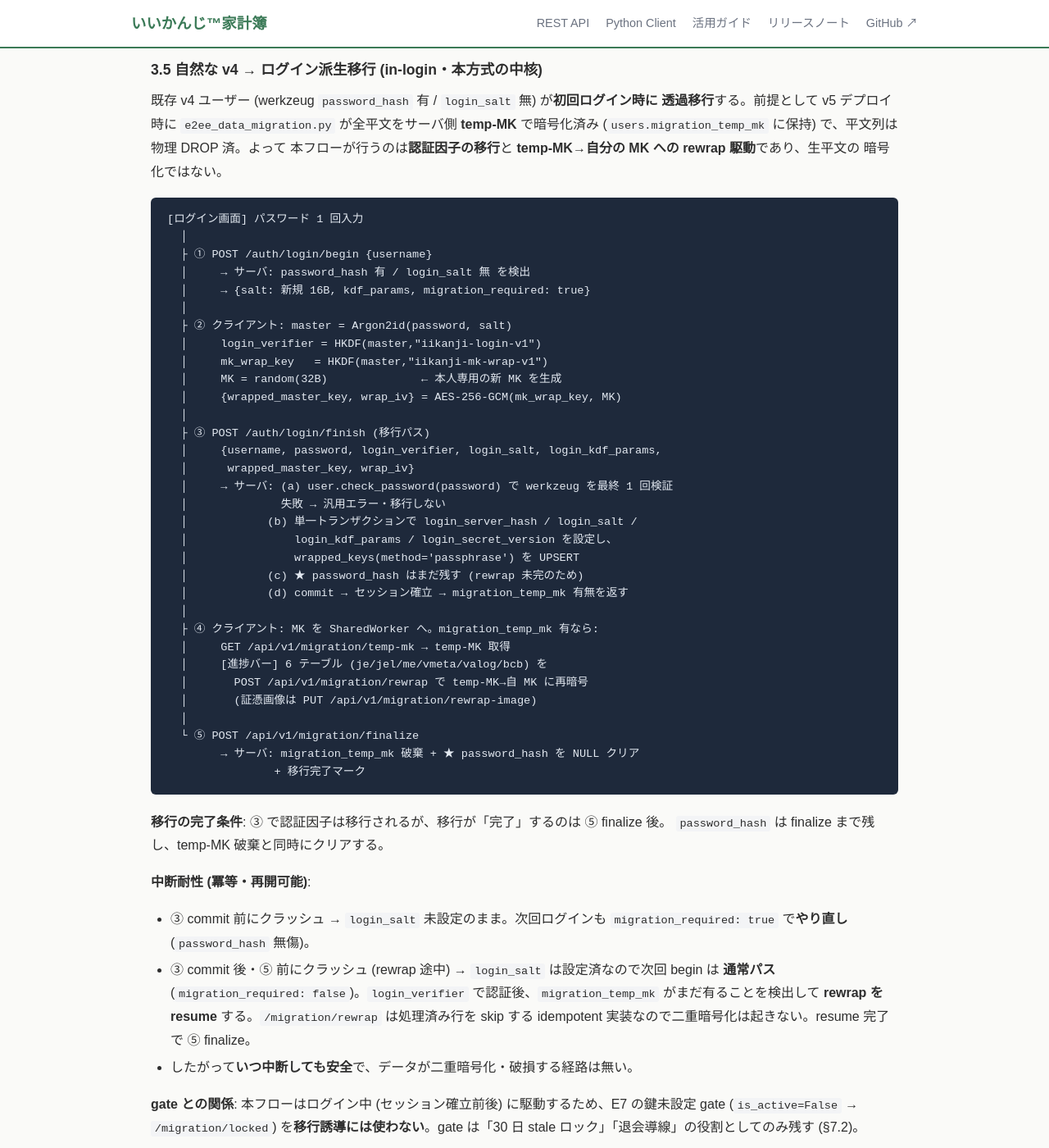
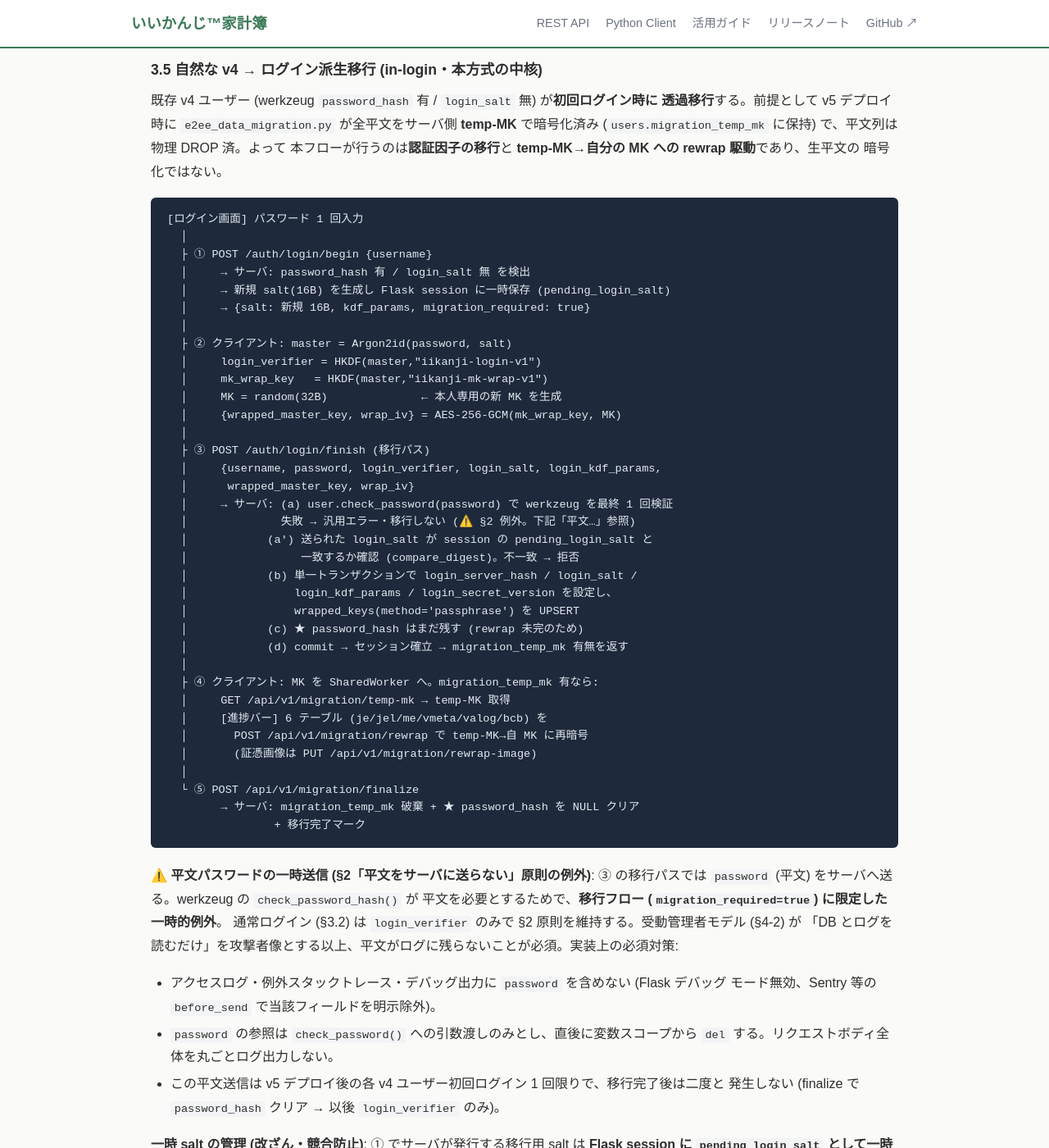
Before and after one commit to nananek/iikanji-kakeibo, a Jekyll site: the page built from docs/v5-e2ee/login-derived-mk.md, in a window 1280 px wide and 1400 px high, scrolled down 4184 px. Shown: the whole window at 82% size. Built offline with Jekyll 4.4.1, drawn with Linux system fonts in a browser that asks for light colours; our own code applies the rules of GitHub Pages for plain Markdown files; some of the changed text lies outside the part shown.

Commit message:
docs(e2ee): PR #391 レビュー反映 (平文PW注記/一時salt管理/文言整合) (#385)
claude-review request-changes 対応:
- Issue#1: §3.5 ③(a) の werkzeug 平文検証が §2「平文を送らない」原則の例外である旨を
  明記。ログ/スタックトレース/デバッグ出力からの password 除外・即時 del・移行フロー
  限定を必須対策として記載
- Issue#2: ① 発行の移行用 salt を Flask session に pending_login_salt として一時保存し、
  ③(a') で compare_digest 一致確認。中断後の salt 競合は session 上書きで解消
- Issue#3: §6 PR-2「破壊的に置換」→「/begin /finish を追加し旧 /login は PR-3 で廃止
  予定として残す (共存)」に文言修正
- 非blocking: /begin 定数時間応答は recovery の _dummy_check 同等方式、temp-mk/rewrap/
  finalize は既存 /api/v1 を再利用 (新 prefix を切らない) と §6 PR-2 に明記

Co-Authored-By: Claude Opus 4.8 <noreply@anthropic.com>

````diff
--- a/docs/v5-e2ee/login-derived-mk.md
+++ b/docs/v5-e2ee/login-derived-mk.md
@@ -154,6 +154,7 @@ HMAC の**メッセージ先頭にドメインラベル + `0x00`** を付けて
   │
   ├ ① POST /auth/login/begin {username}
   │     → サーバ: password_hash 有 / login_salt 無 を検出
+  │     → 新規 salt(16B) を生成し Flask session に一時保存 (pending_login_salt)
   │     → {salt: 新規 16B, kdf_params, migration_required: true}
   │
   ├ ② クライアント: master = Argon2id(password, salt)
@@ -166,7 +167,9 @@ HMAC の**メッセージ先頭にドメインラベル + `0x00`** を付けて
   │     {username, password, login_verifier, login_salt, login_kdf_params,
   │      wrapped_master_key, wrap_iv}
   │     → サーバ: (a) user.check_password(password) で werkzeug を最終 1 回検証
-  │              失敗 → 汎用エラー・移行しない
+  │              失敗 → 汎用エラー・移行しない (⚠️ §2 例外。下記「平文…」参照)
+  │            (a') 送られた login_salt が session の pending_login_salt と
+  │                 一致するか確認 (compare_digest)。不一致 → 拒否
   │            (b) 単一トランザクションで login_server_hash / login_salt /
   │                login_kdf_params / login_secret_version を設定し、
   │                wrapped_keys(method='passphrase') を UPSERT
@@ -183,6 +186,25 @@ HMAC の**メッセージ先頭にドメインラベル + `0x00`** を付けて
         → サーバ: migration_temp_mk 破棄 + ★ password_hash を NULL クリア
                 + 移行完了マーク
 ```
+
+**⚠️ 平文パスワードの一時送信 (§2「平文をサーバに送らない」原則の例外)**:
+③ の移行パスでは `password` (平文) をサーバへ送る。werkzeug の `check_password_hash()` が
+平文を必要とするためで、**移行フロー (`migration_required=true`) に限定した一時的例外**。
+通常ログイン (§3.2) は `login_verifier` のみで §2 原則を維持する。受動管理者モデル (§4-2) が
+「DB とログを読むだけ」を攻撃者像とする以上、平文がログに残らないことが必須。実装上の必須対策:
+- アクセスログ・例外スタックトレース・デバッグ出力に `password` を含めない (Flask デバッグ
+  モード無効、Sentry 等の `before_send` で当該フィールドを明示除外)。
+- `password` の参照は `check_password()` への引数渡しのみとし、直後に変数スコープから
+  `del` する。リクエストボディ全体を丸ごとログ出力しない。
+- この平文送信は v5 デプロイ後の各 v4 ユーザー初回ログイン 1 回限りで、移行完了後は二度と
+  発生しない (finalize で `password_hash` クリア → 以後 `login_verifier` のみ)。
+
+**一時 salt の管理 (改ざん・競合防止)**: ① でサーバが発行する移行用 salt は **Flask session に
+`pending_login_salt` として一時保存**し、③ で送られた `login_salt` と `compare_digest` で
+一致確認する (③ a')。これによりクライアントのバグや実装ミスで任意 salt が送られても弾ける
+(TLS 前提でも多層防御)。中断後 ① を呼び直すと新 salt で上書きされ、最後に呼んだ ① の salt で
+③ が成立する (前回 salt との競合は session 上書きで解消)。③ 成立後は `pending_login_salt` を
+session から削除する。
 
 **移行の完了条件**: ③ で認証因子は移行されるが、移行が「完了」するのは ⑤ finalize 後。
 `password_hash` は finalize まで残し、temp-MK 破棄と同時にクリアする。
@@ -233,12 +255,19 @@ OPAQUE (aPAKE) を使えば「サーバは salt 相当も見ない + 列挙耐
    (argon2.js + HKDF) と単体テスト (golden vector)。
 2. **PR-2 ログイン 2 ラウンド API + 透過移行パス**: `/auth/login/begin` `/finish` + サーバ側
    `server_hash` 保管。列挙耐性 (ダミー salt)。**§3.5 の移行 finish パス** (werkzeug 最終検証 +
-   login material 確立) を含む。既存 `/login` は破壊的に置換。マイグレ `070` で `login_*` 列追加
-   + `password_hash` nullable 化 (drop は後続)。
+   login material 確立) を含む。**`/begin` / `/finish` を新規追加し、旧 `/login` は PR-3 で
+   廃止予定として残す** (PR-2 単独では破壊せず共存。下記「過渡期」のため)。マイグレ `070` で
+   `login_*` 列追加 + `password_hash` nullable 化 (drop は後続)。
    - **レート制限**: `/auth/login/begin` は**認証前**に呼ばれ列挙の攻撃面になるため、
      既存ログイン系と同等の `@limiter.limit("5-10/minute")` を**必ず付与**する
      (ダミー salt でも応答時間差での存在判定を避けるため定数時間で応答)。`/finish`
      も同様にレート制限。
+   - **定数時間応答の実装**: `/begin` は既知/未知ユーザーで応答時間差を作らない。既存
+     `recovery_login` の `_dummy_check()` (`compare_digest` でダミー検証) と同等の方式を採り、
+     未知ユーザーでもダミー salt 計算 (HMAC) を実行して早期 return しない。
+   - **temp-MK 系エンドポイントの棲み分け**: `§3.5 ④` の `temp-mk` / `rewrap` / `finalize` は
+     既存実装 (`app/views/api.py`、`/api/v1` Blueprint・CSRF 免除・Bearer/セッション両対応)
+     を**そのまま再利用**する (移行専用に新 prefix を切らない。既存 E7 機構との二重化回避)。
    - **PR-3 までの過渡期**: PR-2 が先行マージされる間、`passkey_only_login` 制御は
      既存 `auth.py` の `/login` が引き続き担保する (新 `/begin`/`/finish` には §7.2 の
      パスワード必須化が PR-3 で入るまで passkey_only ユーザーを通さないガードを置く)。
````
